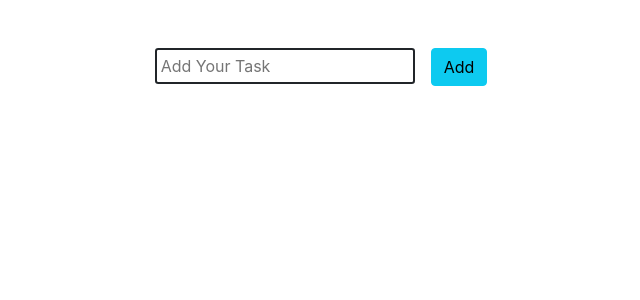
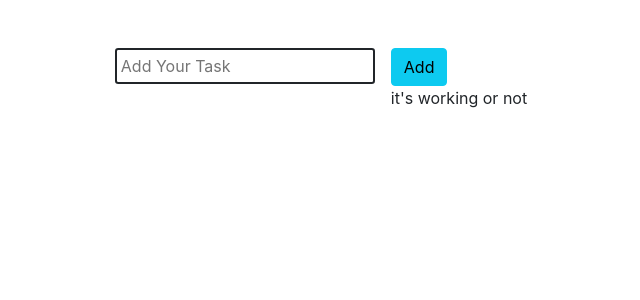
Before and after one commit to alaminsahed/todo-list-using-zustand, a React (Create React App) app: page / in a window 1280 px wide. Shown: the top 300 px of the page, without its empty margins (319-959 px from the left). Built offline with nearby package versions, Linux system fonts and the light colour scheme; the HTML template or start-up script is replaced by a standard one.

Commit message:
chore: input test

```diff
--- a/src/components/InputBox.js
+++ b/src/components/InputBox.js
@@ -33,6 +33,7 @@ const InputBox = () => {
         <button onClick={() => taskSubmitHandler()} className='btn btn-info'>
           Add
         </button>
+        <p>it's working or not</p>
       </div>
     </div>
   );
```
